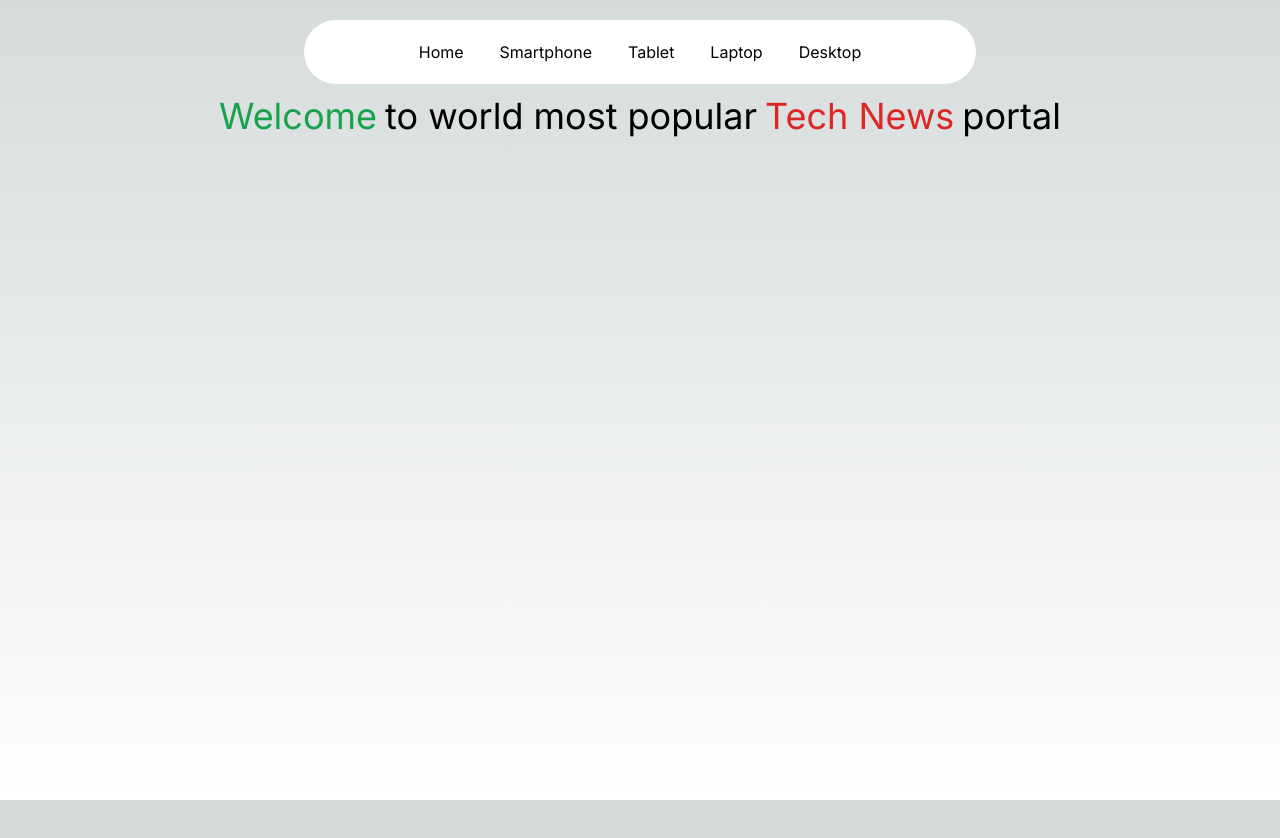
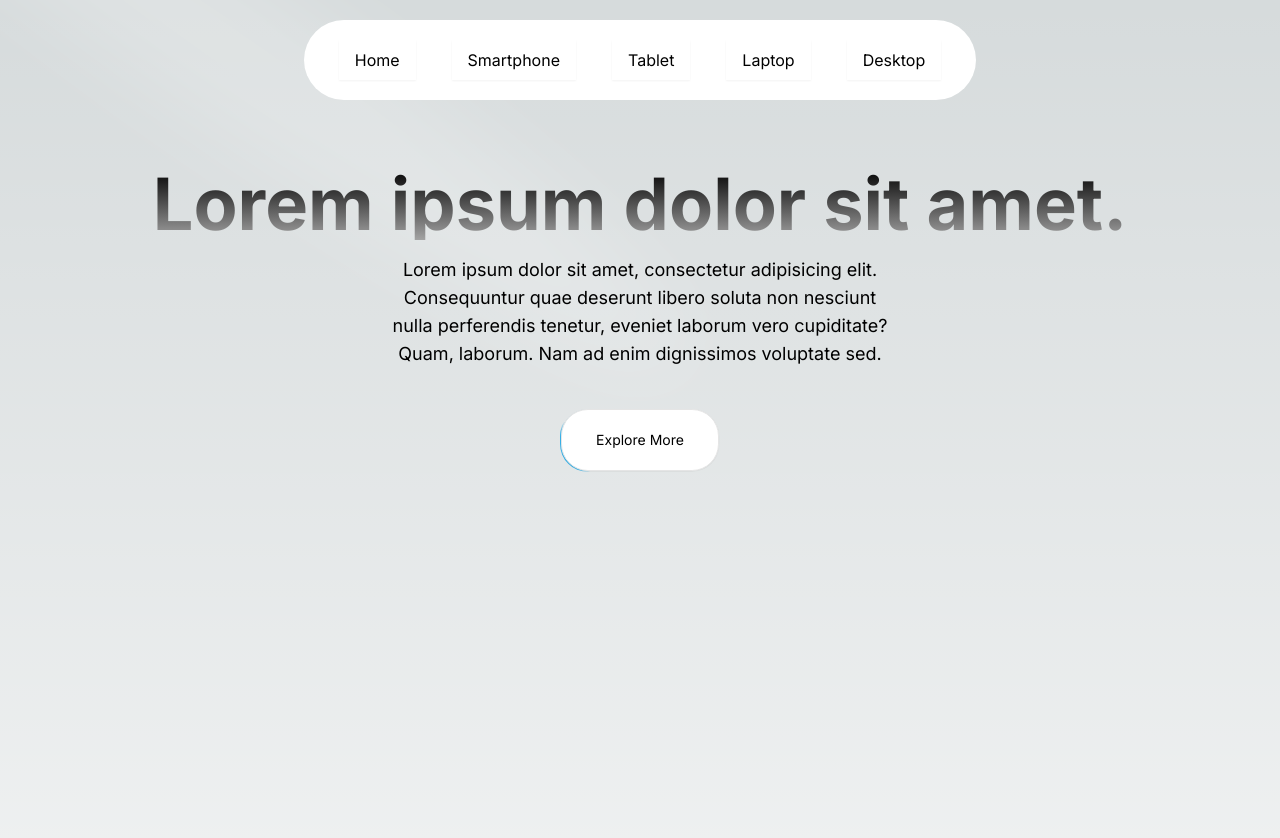
Before and after one commit to imranFswd/NextJS-Tech-News-Portal-Project, a Next.js app: page / in a window 1280 px wide. Shown: the top 838 px of the page. Before the commit the page ends 800 px from the top, so only its background shows below. Built offline with nearby package versions, Linux system fonts and the light colour scheme.

Commit message:
Some improvements and bug fixing

```diff
--- a/src/app/page.tsx
+++ b/src/app/page.tsx
@@ -1,5 +1,7 @@
 
 import Header from "@/components/header/Header";
+import HeroSection from "@/components/main/hero/HeroSection";
+import { Spotlight } from "@/components/ui/Spotlight";
 
 
 export default function Home() {
@@ -7,10 +9,22 @@ export default function Home() {
     <div>
       <div>
 
+        <div>
+
+        <Spotlight
+            className="-top-40 left-0 md:left-60 md:-top-20"
+            fill="white"
+        />
+
         <Header />
 
+        <HeroSection />
+
+        </div>
+
+
         <main className="flex min-h-screen flex-col items-center justify-between p-24">
-        <div>
+        <div className="hidden">
           <h1 className="text-4xl">
             <span className="text-green-600">Welcome</span>
             <span className="pl-2">to world most popular</span>
@@ -18,6 +32,8 @@ export default function Home() {
             <span className="pl-2">portal</span>
           </h1>
         </div>
+
+
       </main>
 
 
--- a/src/components/header/Header.tsx
+++ b/src/components/header/Header.tsx
@@ -11,8 +11,8 @@ function Header({ className }: { className?: string }) {
             <div className={cn("fixed top-5 inset-x-0 max-w-2xl mx-auto z-50 ", className)}>
                 <div>
                     <div>
-                        <div className="">
-                            {/* <Logo /> */}
+                        <div className="hidden">
+                            <Logo />
                         </div>
 
                         <div>
--- /dev/null
+++ b/src/components/main/hero/HeroBigTitle.tsx
@@ -0,0 +1,11 @@
+import React from 'react'
+
+function HeroBigTitle() {
+  return (
+    <div>
+        <h1 className='mt-20 md:mt-0 text-4xl md:text-7xl font-bold bg-clip-text text-transparent bg-gradient-to-b from-black to-neutral-400 hover:from-black dark:hover:to-white cursor-default'>Lorem ipsum dolor sit amet.</h1>
+    </div>
+  )
+}
+
+export default HeroBigTitle
--- /dev/null
+++ b/src/components/main/hero/HeroBtn.tsx
@@ -0,0 +1,17 @@
+import React from 'react'
+import Link from 'next/link'
+import { Button } from '@/components/ui/moving-border'
+
+function HeroBtn() {
+  return (
+    <div className='mt-10'>
+        <Link href={"/explore-more"}>
+            <Button borderRadius='1.75rem' className='bg-white hover:bg-green-50 focus:bg-green-500 dark:bg-black text-black dark:text-white border-neutral-200 hover:border-black/[0.2] dark:border-slate-800 shadow-sm hover:shadow-md'>
+                <span className='capitalize'>explore more</span>
+            </Button>
+        </Link>
+    </div>
+  )
+}
+
+export default HeroBtn
--- /dev/null
+++ b/src/components/main/hero/HeroParagraph.tsx
@@ -0,0 +1,9 @@
+import React from 'react'
+
+export const HeroParagraph = () => {
+  return (
+    <div>
+        <p className='mt-4 font-normal text-base md:text-lg to-neutral-300 max-w-lg mx-auto cursor-default'>Lorem ipsum dolor sit amet, consectetur adipisicing elit. Consequuntur quae deserunt libero soluta non nesciunt nulla perferendis tenetur, eveniet laborum vero cupiditate? Quam, laborum. Nam ad enim dignissimos voluptate sed.</p>
+    </div>
+  )
+}
--- /dev/null
+++ b/src/components/main/hero/HeroSection.tsx
@@ -0,0 +1,33 @@
+import React from 'react'
+import HeroBigTitle from './HeroBigTitle'
+import { HeroParagraph } from './HeroParagraph'
+import HeroBtn from './HeroBtn'
+// import { Spotlight } from '../ui/Spotlight'
+
+
+function HeroSection() {
+  return (
+    <div className='h-auto md:h-[40rem] w-full rounded-md flex flex-col items-center justify-center relative overflow-hidden mx-auto py-10 md:py-0'>
+
+        {/* <Spotlight
+            className="-top-40 left-0 md:left-60 md:-top-20"
+            fill="red"
+        /> */}
+
+        <div className='p-4 relative z-10 w-full text-center'>
+
+
+            <HeroBigTitle />
+
+            <HeroParagraph />
+
+            <HeroBtn />
+
+
+
+        </div>
+    </div>
+  )
+}
+
+export default HeroSection
--- /dev/null
+++ b/src/components/ui/Spotlight.tsx
@@ -0,0 +1,56 @@
+import React from "react";
+import { cn } from "@/utils/cn";
+
+type SpotlightProps = {
+  className?: string;
+  fill?: string;
+};
+
+export const Spotlight = ({ className, fill }: SpotlightProps) => {
+  return (
+    <svg
+      className={cn(
+        "animate-spotlight pointer-events-none absolute z-[1]  h-[169%] w-[138%] lg:w-[84%] opacity-0",
+        className
+      )}
+      xmlns="http://www.w3.org/2000/svg"
+      viewBox="0 0 3787 2842"
+      fill="none"
+    >
+      <g filter="url(#filter)">
+        <ellipse
+          cx="1924.71"
+          cy="273.501"
+          rx="1924.71"
+          ry="273.501"
+          transform="matrix(-0.822377 -0.568943 -0.568943 0.822377 3631.88 2291.09)"
+          fill={fill || "white"}
+          fillOpacity="0.21"
+        ></ellipse>
+      </g>
+      <defs>
+        <filter
+          id="filter"
+          x="0.860352"
+          y="0.838989"
+          width="3785.16"
+          height="2840.26"
+          filterUnits="userSpaceOnUse"
+          colorInterpolationFilters="sRGB"
+        >
+          <feFlood floodOpacity="0" result="BackgroundImageFix"></feFlood>
+          <feBlend
+            mode="normal"
+            in="SourceGraphic"
+            in2="BackgroundImageFix"
+            result="shape"
+          ></feBlend>
+          <feGaussianBlur
+            stdDeviation="151"
+            result="effect1_foregroundBlur_1065_8"
+          ></feGaussianBlur>
+        </filter>
+      </defs>
+    </svg>
+  );
+};
--- /dev/null
+++ b/src/components/ui/moving-border.tsx
@@ -0,0 +1,139 @@
+"use client";
+import React from "react";
+import {
+  motion,
+  useAnimationFrame,
+  useMotionTemplate,
+  useMotionValue,
+  useTransform,
+} from "framer-motion";
+import { useRef } from "react";
+import { cn } from "@/utils/cn";
+
+export function Button({
+  borderRadius = "1.75rem",
+  children,
+  as: Component = "button",
+  containerClassName,
+  borderClassName,
+  duration,
+  className,
+  ...otherProps
+}: {
+  borderRadius?: string;
+  children: React.ReactNode;
+  as?: any;
+  containerClassName?: string;
+  borderClassName?: string;
+  duration?: number;
+  className?: string;
+  [key: string]: any;
+}) {
+  return (
+    <Component
+      className={cn(
+        "bg-transparent relative text-xl  h-16 w-40 p-[1px] overflow-hidden ",
+        containerClassName
+      )}
+      style={{
+        borderRadius: borderRadius,
+      }}
+      {...otherProps}
+    >
+      <div
+        className="absolute inset-0"
+        style={{ borderRadius: `calc(${borderRadius} * 0.96)` }}
+      >
+        <MovingBorder duration={duration} rx="30%" ry="30%">
+          <div
+            className={cn(
+              "h-20 w-20 opacity-[0.8] bg-[radial-gradient(var(--sky-500)_40%,transparent_60%)]",
+              borderClassName
+            )}
+          />
+        </MovingBorder>
+      </div>
+
+      <div
+        className={cn(
+          "relative bg-slate-900/[0.8] border border-slate-800 backdrop-blur-xl text-white flex items-center justify-center w-full h-full text-sm antialiased",
+          className
+        )}
+        style={{
+          borderRadius: `calc(${borderRadius} * 0.96)`,
+        }}
+      >
+        {children}
+      </div>
+    </Component>
+  );
+}
+
+export const MovingBorder = ({
+  children,
+  duration = 2000,
+  rx,
+  ry,
+  ...otherProps
+}: {
+  children: React.ReactNode;
+  duration?: number;
+  rx?: string;
+  ry?: string;
+  [key: string]: any;
+}) => {
+  const pathRef = useRef<any>();
+  const progress = useMotionValue<number>(0);
+
+  useAnimationFrame((time) => {
+    const length = pathRef.current?.getTotalLength();
+    if (length) {
+      const pxPerMillisecond = length / duration;
+      progress.set((time * pxPerMillisecond) % length);
+    }
+  });
+
+  const x = useTransform(
+    progress,
+    (val) => pathRef.current?.getPointAtLength(val).x
+  );
+  const y = useTransform(
+    progress,
+    (val) => pathRef.current?.getPointAtLength(val).y
+  );
+
+  const transform = useMotionTemplate`translateX(${x}px) translateY(${y}px) translateX(-50%) translateY(-50%)`;
+
+  return (
+    <>
+      <svg
+        xmlns="http://www.w3.org/2000/svg"
+        preserveAspectRatio="none"
+        className="absolute h-full w-full"
+        width="100%"
+        height="100%"
+        {...otherProps}
+      >
+        <rect
+          fill="none"
+          width="100%"
+          height="100%"
+          rx={rx}
+          ry={ry}
+          ref={pathRef}
+        />
+      </svg>
+      <motion.div
+        style={{
+          position: "absolute",
+          top: 0,
+          left: 0,
+          display: "inline-block",
+          transform,
+        }}
+      >
+        {children}
+      </motion.div>
+    </>
+  );
+};
--- a/src/components/ui/navbar-menu.tsx
+++ b/src/components/ui/navbar-menu.tsx
@@ -25,7 +25,7 @@ export const MenuItem = ({
   children?: React.ReactNode;
 }) => {
   return (
-    <div onMouseEnter={() => setActive(item)} className="relative ">
+    <div onMouseEnter={() => setActive(item)} className="relative bg-white hover:bg-green-50 py-2 px-4 hover:rounded-full shadow-sm hover:shadow-md">
       <motion.p
         transition={{ duration: 0.3 }}
         className="cursor-pointer text-black hover:opacity-[0.9] dark:text-white"
@@ -43,7 +43,7 @@ export const MenuItem = ({
               <motion.div
                 transition={transition}
                 layoutId="active" // layoutId ensures smooth animation
-                className="bg-white dark:bg-black backdrop-blur-sm rounded-2xl overflow-hidden border border-black/[0.2] dark:border-white/[0.2]  mt-2 shadow-xl"
+                className="bg-white dark:bg-black backdrop-blur-sm rounded-2xl overflow-hidden border border-black/[0.2] dark:border-white/[0.2]  shadow-xl mt-2 "
               >
                 <motion.div
                   layout // layout ensures smooth animation
@@ -113,7 +113,7 @@ export const HoveredLink = ({ children, ...rest }: any) => {
   return (
     <Link
       {...rest}
-      className="text-neutral-700 dark:text-neutral-200 py-3 px-5 rounded-full shadow-sm hover:shadow-md hover:text-[#000] hover:bg-[#f5f5f5] min-w-[200px] capitalize"
+      className="text-neutral-700 dark:text-neutral-200 py-3 px-5 hover:rounded-full shadow-sm hover:shadow-md hover:text-[#000] hover:bg-blue-50 min-w-[200px] capitalize"
     >
       {children}
     </Link>
--- a/tailwind.config.ts
+++ b/tailwind.config.ts
@@ -1,4 +1,24 @@
 import type { Config } from "tailwindcss";
+
+const colors = require("tailwindcss/colors")
+const { default: flattenColorPalette } = require("tailwindcss/lib/util/flattenColorPalette")
+
+
+/*
+* Plugin to add each Tailwind color as a global CSS variable
+*/
+function addVariablesForColors({ addBase, theme }: any) {
+  const allColors = flattenColorPalette(theme('colors'));
+  const newVars = Object.fromEntries(
+    Object.entries(allColors).map(([key, value]) => [`--${key}`, value])
+  );
+
+  addBase({
+    ':root': newVars,
+  });
+}
+
+
 
 const config: Config = {
   content: [
@@ -8,6 +28,21 @@ const config: Config = {
   ],
   theme: {
     extend: {
+      animation: {
+        spotlight: "spotlight 2s ease .75s 1 forwards",
+      },
+      keyframes: {
+        spotlight: {
+          "0%": {
+            opacity: "0",
+            transform: "translate(-72%, -62%) scale(0.5)",
+          },
+          "100%": {
+            opacity: "1",
+            transform: "translate(-50%,-40%) scale(1)",
+          },
+        },
+      },
       backgroundImage: {
         "gradient-radial": "radial-gradient(var(--tw-gradient-stops))",
         "gradient-conic":
@@ -16,6 +51,6 @@ const config: Config = {
     },
   },
   darkMode: "class",
-  plugins: [],
+  plugins: [addVariablesForColors],
 };
 export default config;
```
